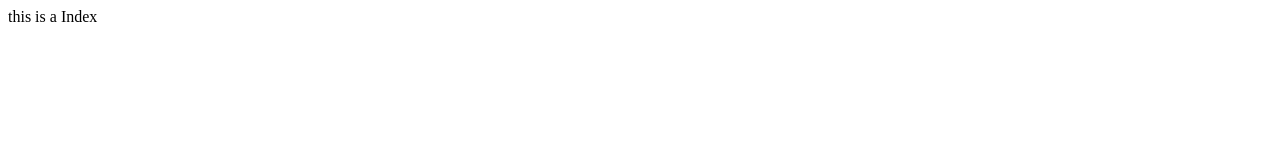
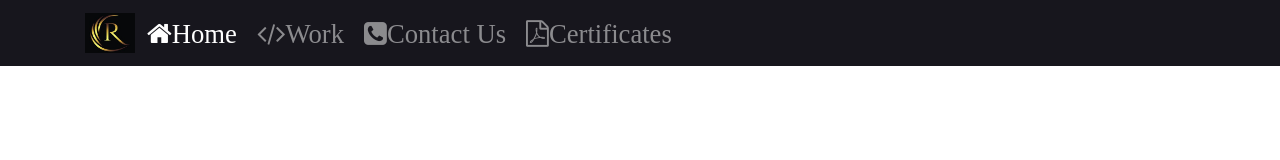
Before and after one commit to rahul-shrimali/portfolio, a website: page index.html in a window 1280 px wide. Drawn offline with nearby package versions, Linux system fonts and the light colour scheme.

Commit message:
Navbar made in index.html

```diff
--- /dev/null
+++ b/css/styles.css
@@ -0,0 +1,13 @@
+body {
+    padding: 50px 0px 0px 0px;
+    z-index: 0;
+}
+
+.navbar-dark {
+    background-color: #17161d;
+}
+
+.navbar .container .collapse .nav-item .nav-link{
+    /* color: rgb(253, 212, 109); */
+    font-size: 20px;
+}
--- a/index.html
+++ b/index.html
@@ -1,12 +1,60 @@
 <!DOCTYPE html>
 <html lang="en">
+
 <head>
     <meta charset="UTF-8">
     <meta http-equiv="X-UA-Compatible" content="IE=edge">
     <meta name="viewport" content="width=device-width, initial-scale=1.0">
+    <link rel="stylesheet" href="node_modules/bootstrap/dist/css/bootstrap.min.css">
+    <link rel="stylesheet" href="node_modules/font-awesome/css/font-awesome.min.css">
+    <link rel="stylesheet" href="node_modules/bootstrap-social/bootstrap-social.css">
+    <link rel="stylesheet" href="css/styles.css">
     <title>Index</title>
 </head>
+
 <body>
-    this is a Index
+    <nav class = "navbar navbar-dark navbar-expand-sm fixed-top">
+        <div class = "container">
+            <button class = "navbar-toggler" type = "button" data-toggle = "collapse" data-target = "#Navbar">
+                <span class = "navbar-toggler-icon"></span>
+            </button>
+            <a href="#" class="navbar-brand mr-auto" >
+                <img src="images/logo.jpg" alt="logo" height="40" width="50">
+            </a>
+            <div class = "collapse navbar-collapse " id = "Navbar">
+                <ul class = "navbar-nav mr-auto">
+                    <li class="nav-item active">
+                        <a href="" class="nav-link ml-1">
+                            <span class = "fa fa-home fa-lg">Home</span>
+                        </a>
+                    </li>
+                    <li class="nav-item">
+                        <a href="" class="nav-link ml-1">
+                            <i class = "fa fa-code fa-lg">Work</i>
+                        </a>
+                    </li>
+                    <li class="nav-item">
+                        <a href="" class="nav-link ml-1">
+                            <span class="fa fa-phone-square fa-lg">Contact Us</span>
+                        </a>
+                    </li>
+                    <li class="nav-item">
+                        <a href="" class="nav-link ml-1">
+                            <span class = "fa fa-file-pdf-o fa-lg">Certificates</span>
+                        </a>
+                    </li>
+                </ul>
+            </div>
+        </div>
+    </nav>
+
+    <div class = "container">
+
+    </div>
+
+    <script src="node_modules/jquery/dist/jquery.slim.min.js"></script>
+    <script src="node_modules/popper.js/dist/umd/popper.min.js"></script>
+    <script src="node_modules/bootstrap/dist/js/bootstrap.min.js"></script>
 </body>
+
 </html>
```
Also changed, not shown: package.json (added, +26 -0 lines), images/logo.jpg (added), 2 other files.
